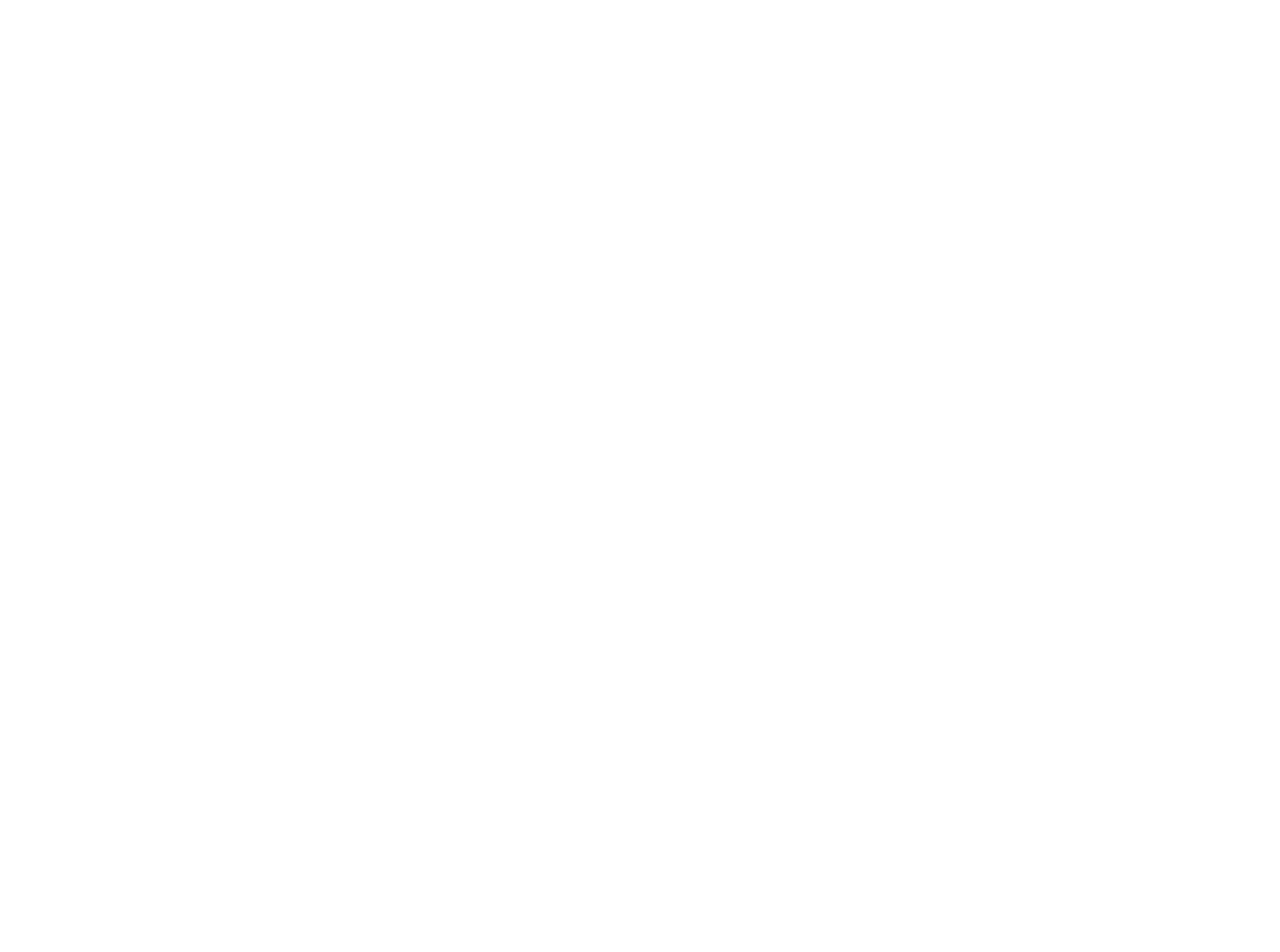
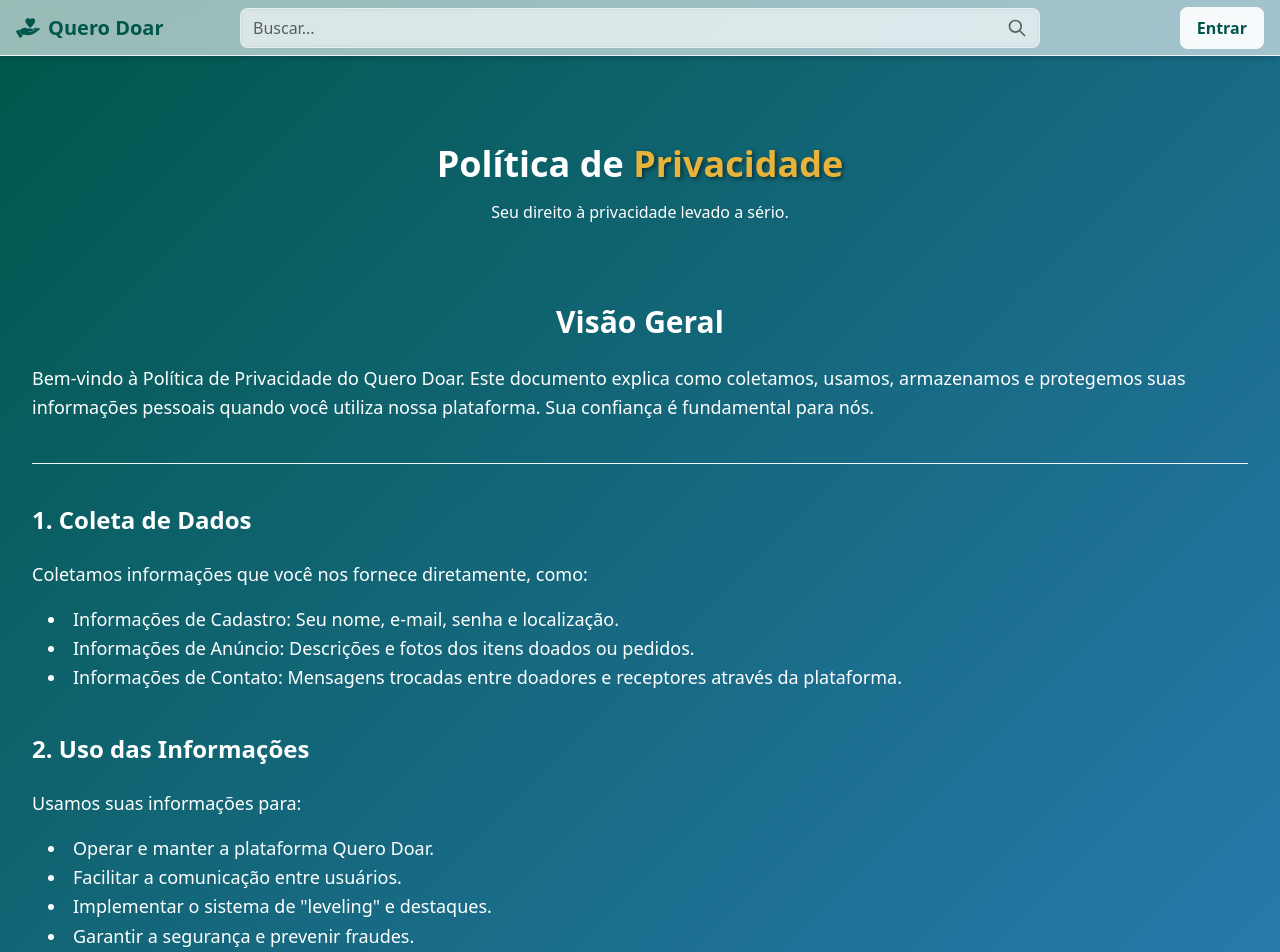
Before and after one commit to Eduardo-Ohlweiler/quero_doar_frontend, a React (Vite) app: page /privacy-policy in a window 1280 px wide. Before the commit this address had no page. Shown: the top 952 px of the page. Before the commit the page ends 800 px from the top, so only its background shows below. Built offline with nearby package versions, Linux system fonts and the light colour scheme.

Commit message:
feat: Add Privacy Policy page

```diff
--- a/src/App.jsx
+++ b/src/App.jsx
@@ -17,6 +17,7 @@ import Profile from "./pages/Profile";
 import Verify from "./pages/Verify";
 import PasswordRecoveryPage from "./pages/PasswordRecoveryPage";
 import AboutUs from "./pages/AboutUs";
+import PrivacyPolicy from "./pages/PrivacyPolicy";
 
 function App() {
 
@@ -44,6 +45,8 @@ function App() {
             <Route path="/" element={<Home />} />
 
           <Route path="/about-us" element={<AboutUs />} />
+
+          <Route path="/privacy-policy" element={<PrivacyPolicy />} />
 
             <Route element={<ProtectedRoute />}>
               <Route path="/profile" element={<Profile />} />
--- a/src/components/Footer/Footer.jsx
+++ b/src/components/Footer/Footer.jsx
@@ -20,8 +20,8 @@ const Footer = ({
     const institutionalLinks = [
         { name: 'Quem Somos', path: '/about-us' },
         { name: 'Termos de Uso', path: '/termos' },
-        { name: 'Política de Privacidade', path: '/privacidade' },
         { name: 'Contato', path: '/contato' },
+        { name: 'Política de Privacidade', path: '/privacy-policy' },
     ];
 
     const donorLinks = [
--- /dev/null
+++ b/src/pages/PrivacyPolicy.jsx
@@ -0,0 +1,74 @@
+// src/pages/PrivacyPolicy.jsx
+import React from 'react';
+// (Removemos os imports do TeamMemberCard e das fotos)
+
+export default function PrivacyPolicy() { // <-- Nome da função alterado
+  return (
+  	// 1. DIV PRINCIPAL
+    <div className="w-full">
+
+      {/* 2. SEÇÃO AZUL (Banner + Texto) */}
+      <div className="w-full bg-gradient-primary pt-32 pb-16 space-y-16">
+
+        {/* --- Título do Banner (Alterado) --- */}
+        <div className="flex flex-col items-center text-white text-center p-4">
+          <span className="text-4xl font-bold">
+            Política de
+            <span style={{textShadow: "2px 2px 4px rgba(0, 0, 0, 0.5)", color: "var(--color-highlight)"}}> Privacidade</span>
+          </span>
+          <span className="mt-4 text-base font-medium max-w-xl text-white">
+            Seu direito à privacidade levado a sério.
+          </span>
+        </div>
+
+        {/* --- Seção de Texto da Política (Placeholder) --- */}
+        <div className="max-w-screen-xl mx-auto px-4 md:px-8">
+
+          {/* Você pode substituir este conteúdo pelo texto real */}
+
+          <h2 className="text-3xl font-bold text-white mb-6 text-center">
+            Visão Geral
+          </h2>
+          <p className="text-lg font-medium text-white leading-relaxed mb-8">
+            Bem-vindo à Política de Privacidade do Quero Doar. Este documento explica como coletamos, usamos, armazenamos e protegemos suas informações pessoais quando você utiliza nossa plataforma. Sua confiança é fundamental para nós.
+          </p>
+
+          <hr className="my-10 border-gray-100/100" />
+
+          <h3 className="text-2xl font-bold text-white mb-6">
+            1. Coleta de Dados
+          </h3>
+          <p className="text-lg font-medium text-white leading-relaxed mb-4">
+            Coletamos informações que você nos fornece diretamente, como:
+          </p>
+          {/* Exemplo de formatação de lista */}
+          <ul className="list-disc list-inside text-lg font-medium text-white leading-relaxed mb-4 pl-4">
+            <li>Informações de Cadastro: Seu nome, e-mail, senha e localização.</li>
+            <li>Informações de Anúncio: Descrições e fotos dos itens doados ou pedidos.</li>
+            <li>Informações de Contato: Mensagens trocadas entre doadores e receptores através da plataforma.</li>
+          </ul>
+
+          <h3 className="text-2xl font-bold text-white mb-6 mt-10">
+            2. Uso das Informações
+          </h3>
+          <p className="text-lg font-medium text-white leading-relaxed mb-4">
+            Usamos suas informações para:
+          </p>
+          <ul className="list-disc list-inside text-lg font-medium text-white leading-relaxed mb-4 pl-4">
+            <li>Operar e manter a plataforma Quero Doar.</li>
+            <li>Facilitar a comunicação entre usuários.</li>
+            <li>Implementar o sistema de "leveling" e destaques.</li>
+            <li>Garantir a segurança e prevenir fraudes.</li>
+          </ul>
+
+          {/* (Adicione mais seções conforme o seu texto real) */}
+
+        </div>
+      </div>
+
+      {/* 3. "FADE" (Removido) */}
+      {/* 4. "SEÇÃO DA EQUIPE" (Removida) */}
+
+    </div>
+  );
+}
```
